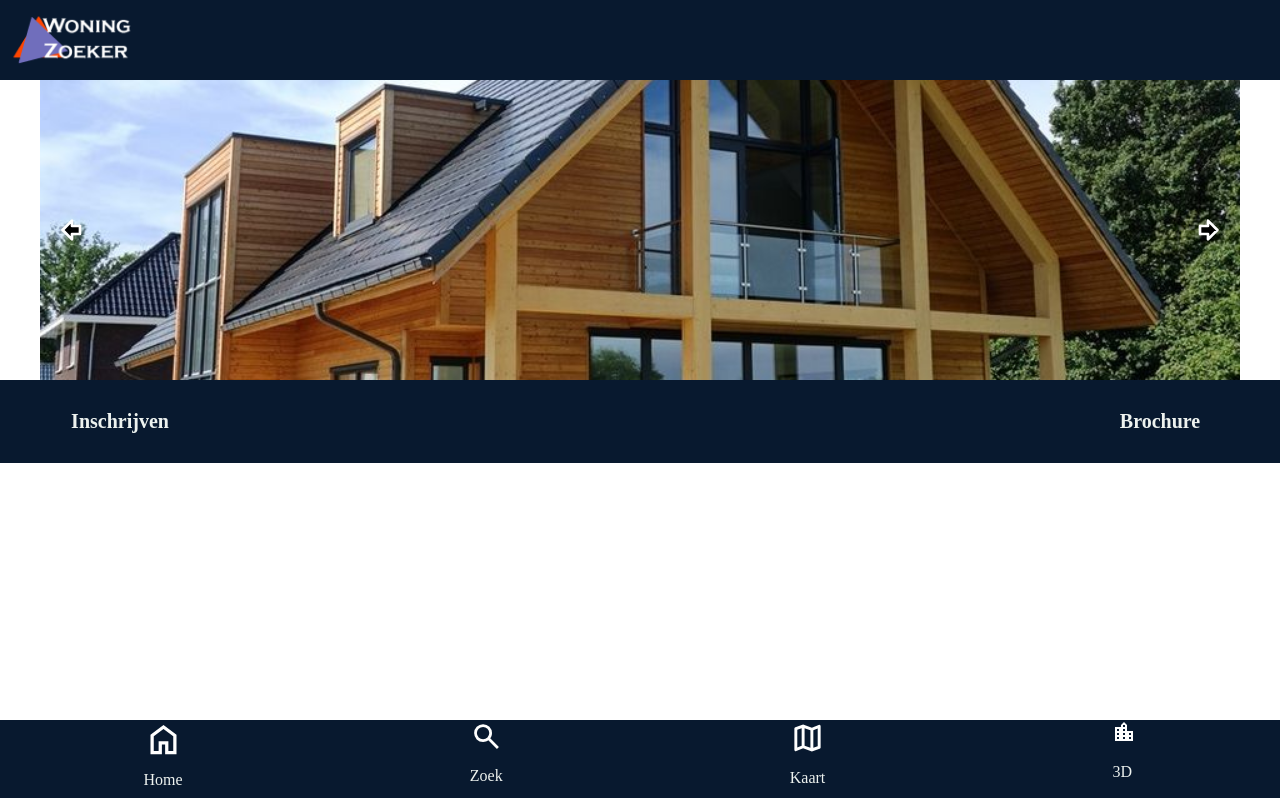
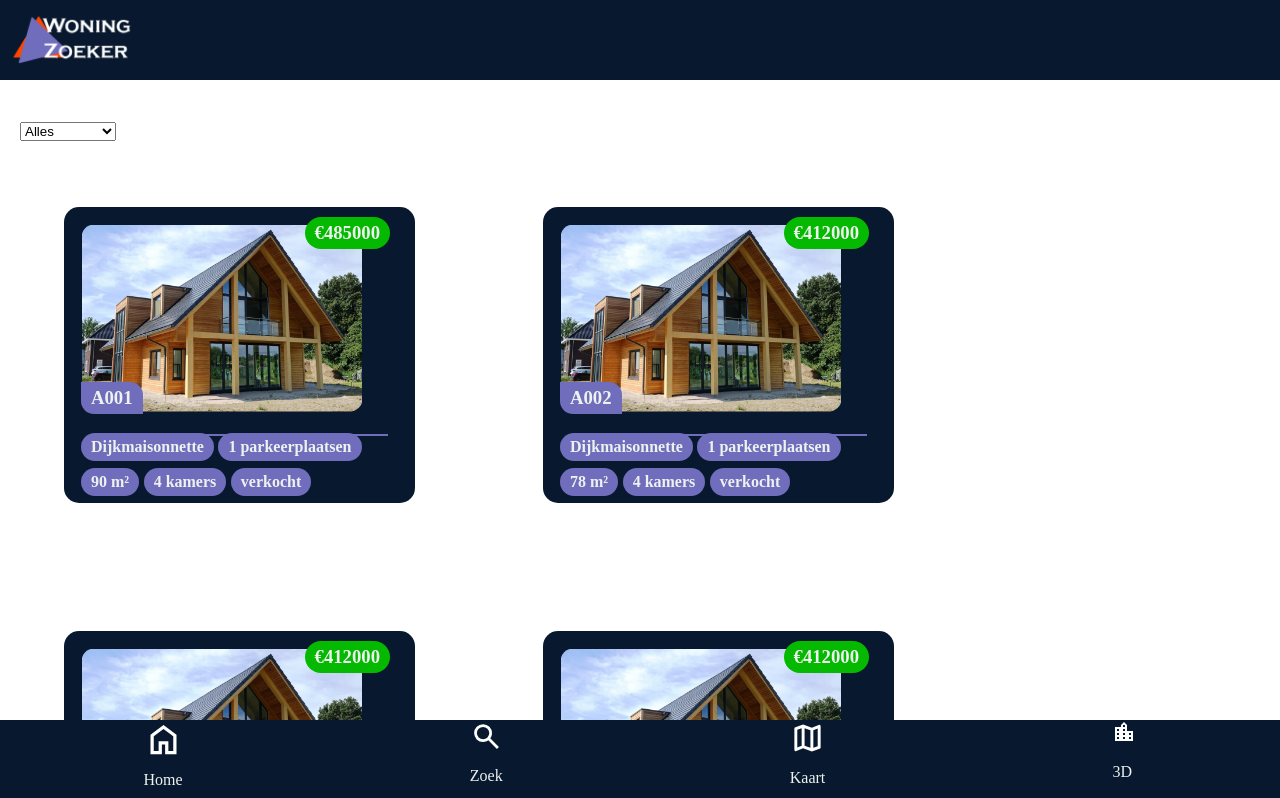
Before and after one commit to tomlommerse/woningzoeker, a React (Create React App) app: page /home in a window 1280 px wide. Shown: the top 798 px of the page. Built offline with nearby package versions, Linux system fonts and the light colour scheme.

Commit message:
Filter Beschikbaarheid

```diff
--- a/src/components/FilterHuis/FilterHuis.jsx
+++ b/src/components/FilterHuis/FilterHuis.jsx
@@ -0,0 +1,18 @@
+import '../../styles/FilterHuis.css';
+
+function FilterHuis(props) {
+    function opFilterKlik(event){
+        props.filterHuis(event.target.value);
+    }
+    return (
+        <section className="filter-area">
+            <select name="isBeschikbaar" onChange={opFilterKlik}>
+                <option value="alles">Alles</option>
+                <option value="beschikbaar">Beschikbaar</option>
+                <option value="verkocht">Verkocht</option>
+            </select>
+        </section>
+    )
+  }
+
+  export default FilterHuis;
--- a/src/components/HomePage.jsx
+++ b/src/components/HomePage.jsx
@@ -1,24 +1,46 @@
 // src/components/HomePage.js
-import React from 'react';
+import React, { useState } from 'react';
 import HomeCard from './cards/HomeCard';
 import FilterButton from './Woningpagina/filter/FilterButton';
 import jsonData from '../assets/wonen-in-de-kuil.json'; // Import your JSON file
 import Detailpage from './Woningpagina/detailpage';
+import FilterHuis from './FilterHuis/FilterHuis';
 
 const HomePage = () => {
-const { plots } = jsonData;
+    const { plots } = jsonData;
+    const huizen = plots; // Gebruik plots in plaats van [jsonData]
+    const [filterTextValue, updateFilterText] = useState('all');
+
+    function opFilterHuis(filterWaarde) {
+        updateFilterText(filterWaarde);
+    }
+
+    const filterHuizenLijst = huizen.filter((huis) => {
+        if (filterTextValue === 'verkocht') {
+            return huis.status === "verkocht";
+        } else if (filterTextValue === 'beschikbaar') {
+            return huis.status === "te-koop";
+        } else {
+            return huis; // Als de filter 'alles' is, retourneer alle huizen
+        }
+    });
 
     return (
-    <main>
-        {/* {plots.map((plot) => (
-        <Detailpage key={plot.number} home={plot.number} price={plot.price} type={plot.type} parking={plot.parking_count} m2={plot.living_surface} room_count={plot.room_count}/>
-        ))} */}
-        <Detailpage/>
-        {/* {plots.map((plot) => (
-        <HomeCard key={plot.number} home={plot.number} price={plot.price} type={plot.type} parking={plot.parking_count} m2={plot.living_surface} room_count={plot.room_count}/>
-        ))}
-        <FilterButton /> */}
-    </main>
+        <main>
+            <FilterHuis filterHuis={opFilterHuis}></FilterHuis>
+            {filterHuizenLijst.map((huis) => (
+                <HomeCard
+                    key={huis.number}
+                    home={huis.number}
+                    price={huis.price}
+                    type={huis.type}
+                    parking={huis.parking_count}
+                    m2={huis.living_surface}
+                    room_count={huis.room_count}
+                    status={huis.status}
+                />
+            ))}
+        </main>
     );
 };
 
--- a/src/components/cards/HomeCard.jsx
+++ b/src/components/cards/HomeCard.jsx
@@ -3,10 +3,11 @@ import '../../styles/card.css';
 import Test from '../../assets/Test_2.jpg';
 import Tags from './tags';
 
-function HomeCard({ home, price, type, parking, m2, room_count }) {
+function HomeCard({ home, price, type, parking, m2, room_count, status }) {
   const parkingTag = `${parking} parkeerplaatsen`;
   const m2Tag = `${m2} m²`;
   const room_countTag = `${room_count} kamers`;
+  const statusTag = `${status}`;
 
   return (
     <section className='content'>
@@ -19,6 +20,7 @@ function HomeCard({ home, price, type, parking, m2, room_count }) {
         <Tags tagname={parkingTag} />
         <Tags tagname={m2Tag} />
         <Tags tagname={room_countTag} />
+        <Tags tagname={statusTag} />
       </div>
     </section>
   );
--- /dev/null
+++ b/src/styles/FilterHuis.css
@@ -0,0 +1,7 @@
+.filter-area{
+    width: 100%;
+    background-color: white;
+    padding: 2px 20px;
+    margin-top: 40px;
+
+}
```
